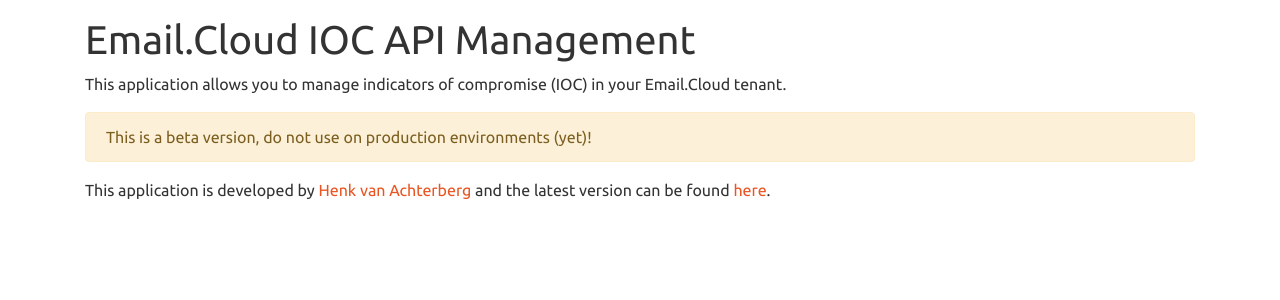
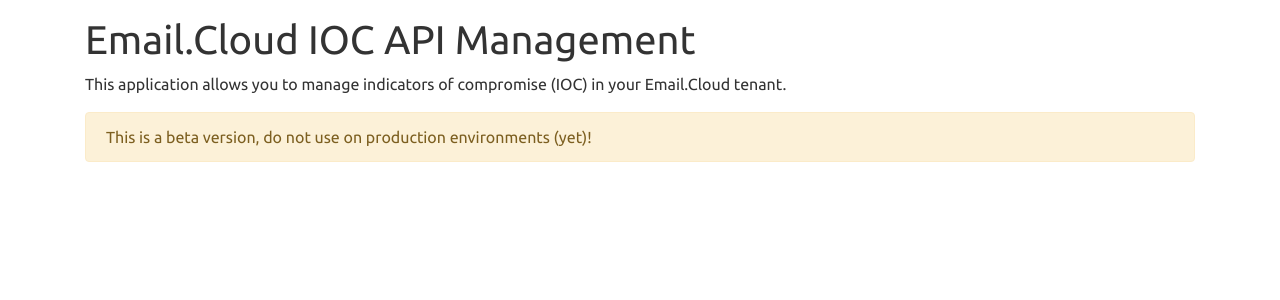
Before and after one commit to coolhva/ecapi, a Flask app: page / in a window 1280 px wide. Shown: the part 56-356 px from the top of the page. Run offline with Flask 2, Linux system fonts and the light colour scheme; some libraries are stand-ins or nearby versions.

Commit message:
removed developed by

```diff
--- a/app/templates/index.html
+++ b/app/templates/index.html
@@ -5,6 +5,4 @@
     <h1>Email.Cloud IOC API Management</h1>
     <p>This application allows you to manage indicators of compromise (IOC) in your Email.Cloud tenant.</p>
     <div class="alert alert-warning" role="alert">This is a beta version, do not use on production environments (yet)!</div>
-    <p>This application is developed by <a href="https://www.linkedin.com/in/henkva/">Henk van Achterberg</a>
-        and the latest version can be found <a href="https://github.com/coolhva/ecapi">here</a>.</p>
 {% endblock %}
```
